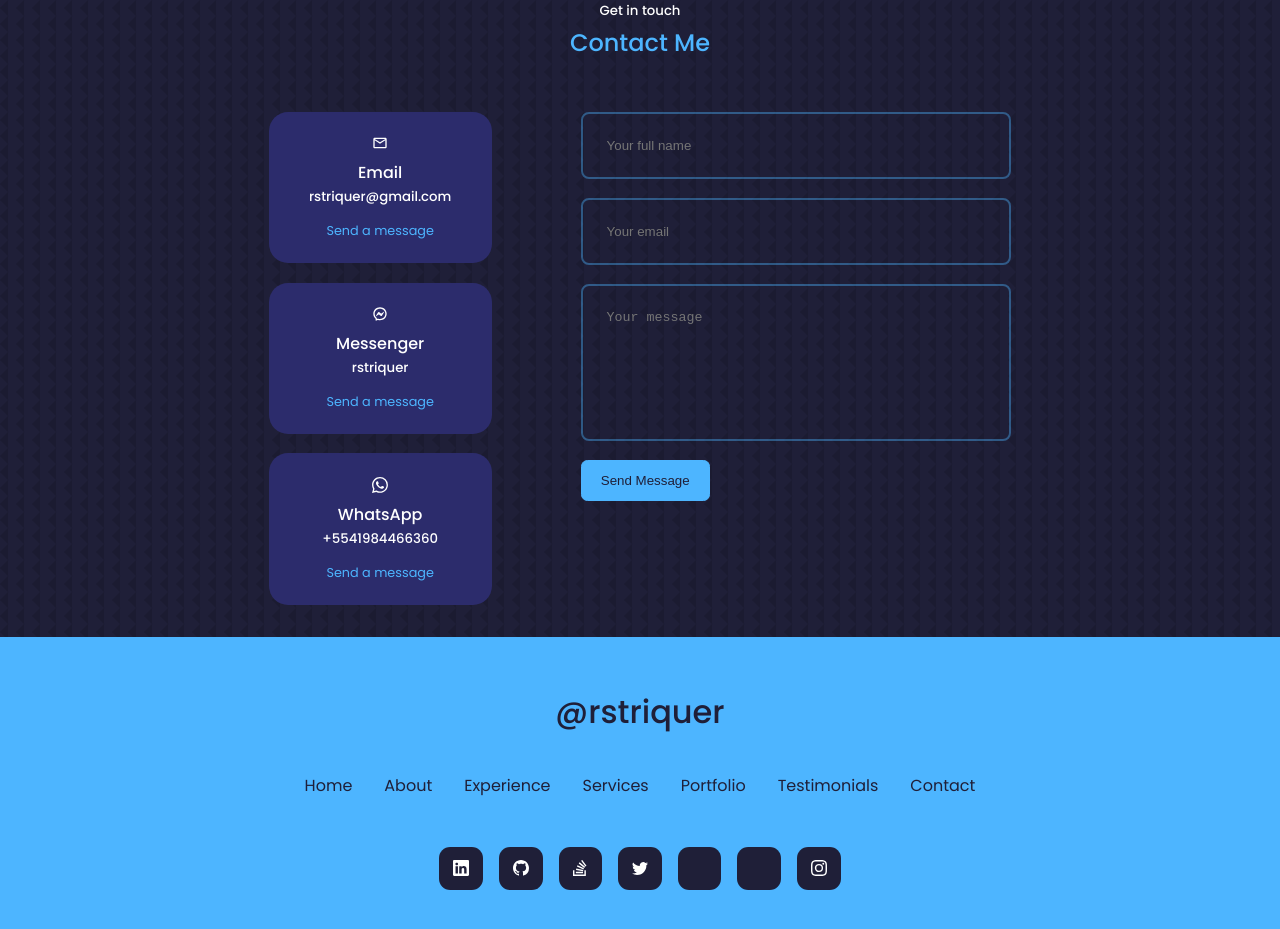
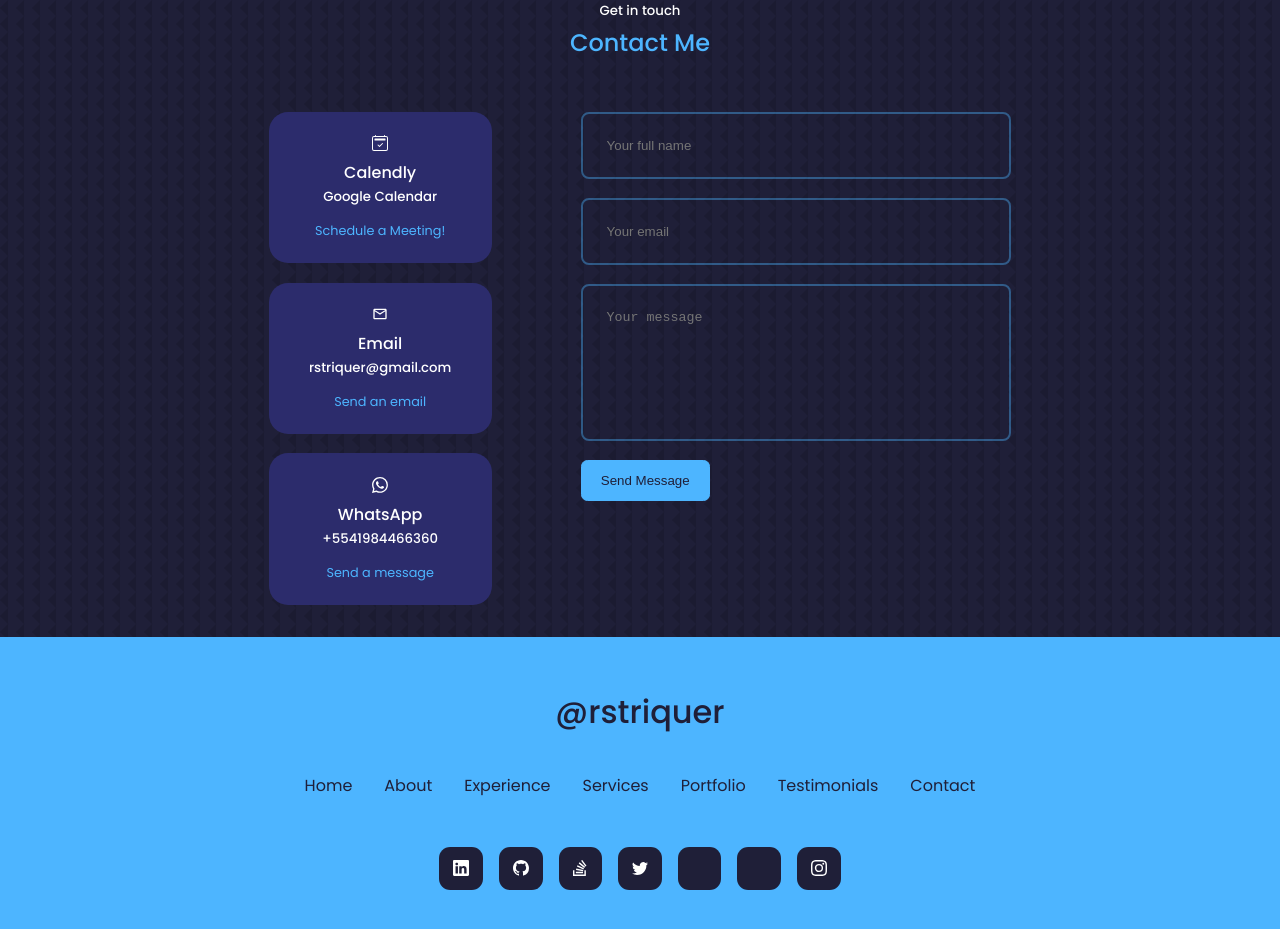
Before and after one commit to rstriquer/portfolio, a React (Create React App) app: page / in a window 1280 px wide. Shown: the part 6160-7089 px from the top of the page. Built offline with nearby package versions, Linux system fonts and the light colour scheme; some icons are missing.

Commit message:
feat: Add calendly to Contact component
- Take off messenger interaction and add the calendly link. Change a few texts.

```diff
--- a/src/components/contact/Contact.jsx
+++ b/src/components/contact/Contact.jsx
@@ -2,7 +2,7 @@ import React, { useRef } from 'react'
 import './contact.css'
 import { MdOutlineEmail } from 'react-icons/md'
 import { RiMessengerLine } from 'react-icons/ri'
-import { BsWhatsapp } from 'react-icons/bs'
+import { BsWhatsapp, BsCalendar2Check } from 'react-icons/bs'
 // the messages templates can be changed here: https://dashboard.emailjs.com/admin/templates
 import { BrowserView, MobileView } from 'react-device-detect';
 import emailjs from 'emailjs-com';
@@ -30,16 +30,16 @@ const Contact = () => {
             <div className="container contact__container">
                 <div className="contact__options">
                     <article className="contact__option">
+                        <BsCalendar2Check />
+                        <h4>Calendly</h4>
+                        <h5>Google Calendar</h5>
+                        <a href="https://calendly.com/rstriquer/ricardo-soares-meeting" target="_blank]">Schedule a Meeting!</a>
+                    </article>
+                    <article className="contact__option">
                         <MdOutlineEmail />
                         <h4>Email</h4>
                         <h5>rstriquer@gmail.com</h5>
-                        <a href="mailto:rstriquer@gmail.com" target="_blank]">Send a message</a>
-                    </article>
-                    <article className="contact__option">
-                        <RiMessengerLine />
-                        <h4>Messenger</h4>
-                        <h5>rstriquer</h5>
-                        <a href="https://m.me/rstriquer" target="_blank]">Send a message</a>
+                        <a href="mailto:rstriquer@gmail.com" target="_blank]">Send an email</a>
                     </article>
                     <article className="contact__option">
                         <BsWhatsapp />
```
